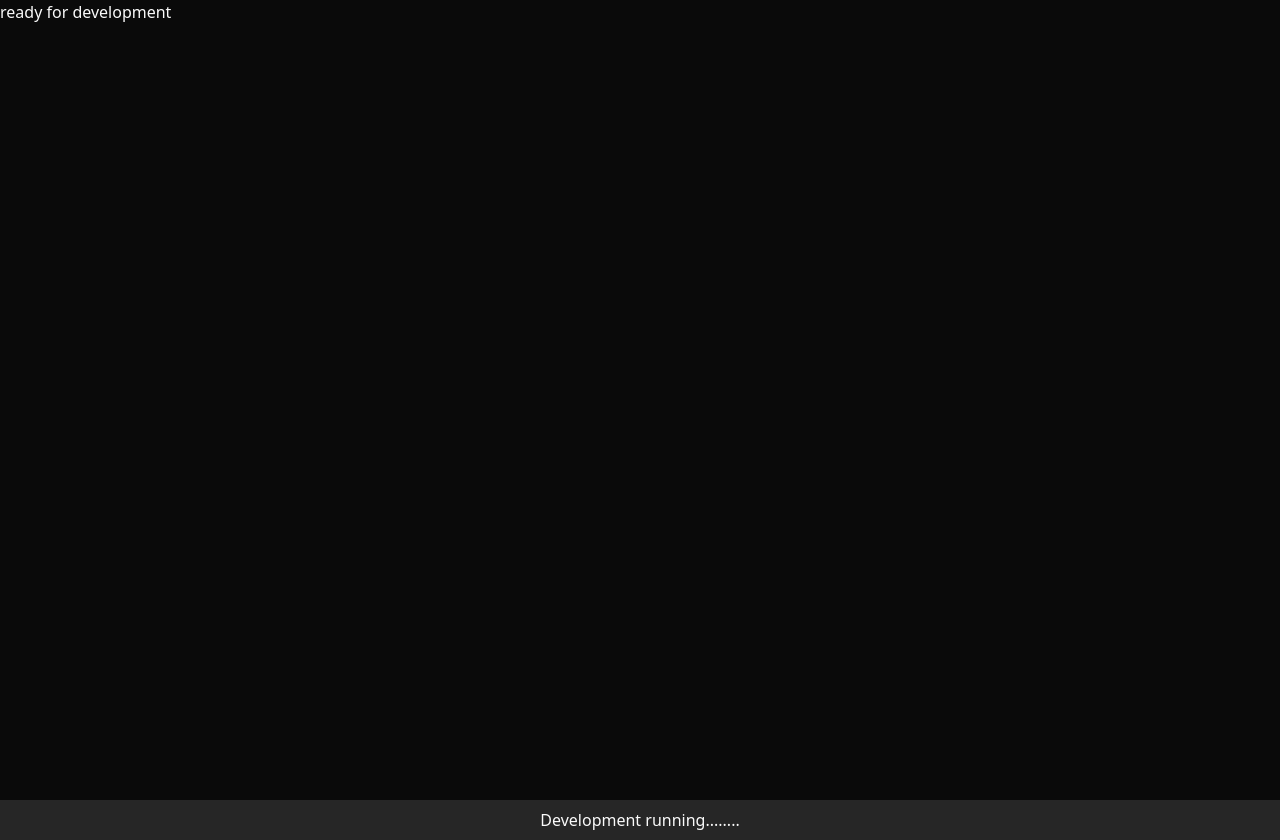
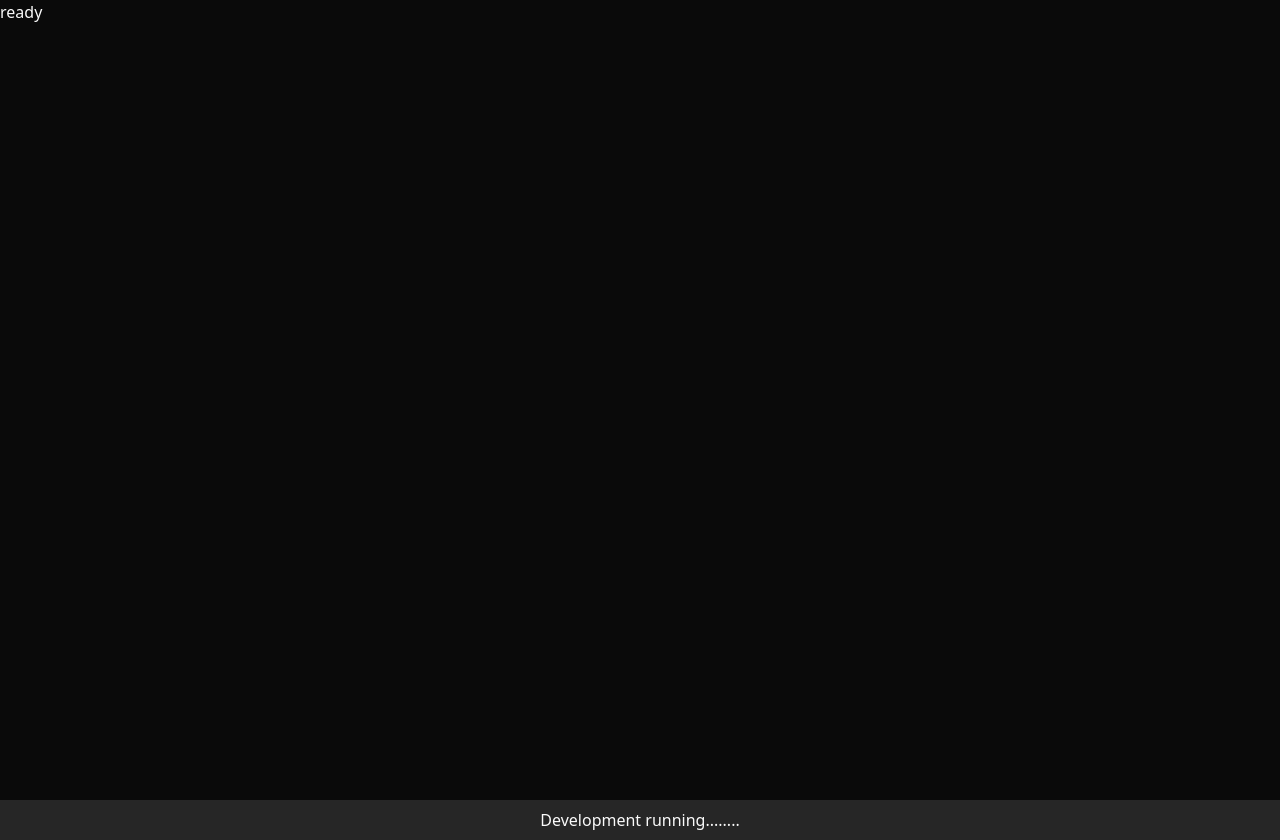
Before and after one commit to kawser-a/se-lab, a Next.js app: page / in a window 1280 px wide. Built offline with nearby package versions, Linux system fonts and the light colour scheme; a web font is replaced by a local one.

Commit message:
branch created for code

```diff
--- a/app/page.js
+++ b/app/page.js
@@ -2,7 +2,7 @@
 export default function Home() {
     return (
         <div className="">
-            ready for development
+            ready
         </div>
     );
 }
```
